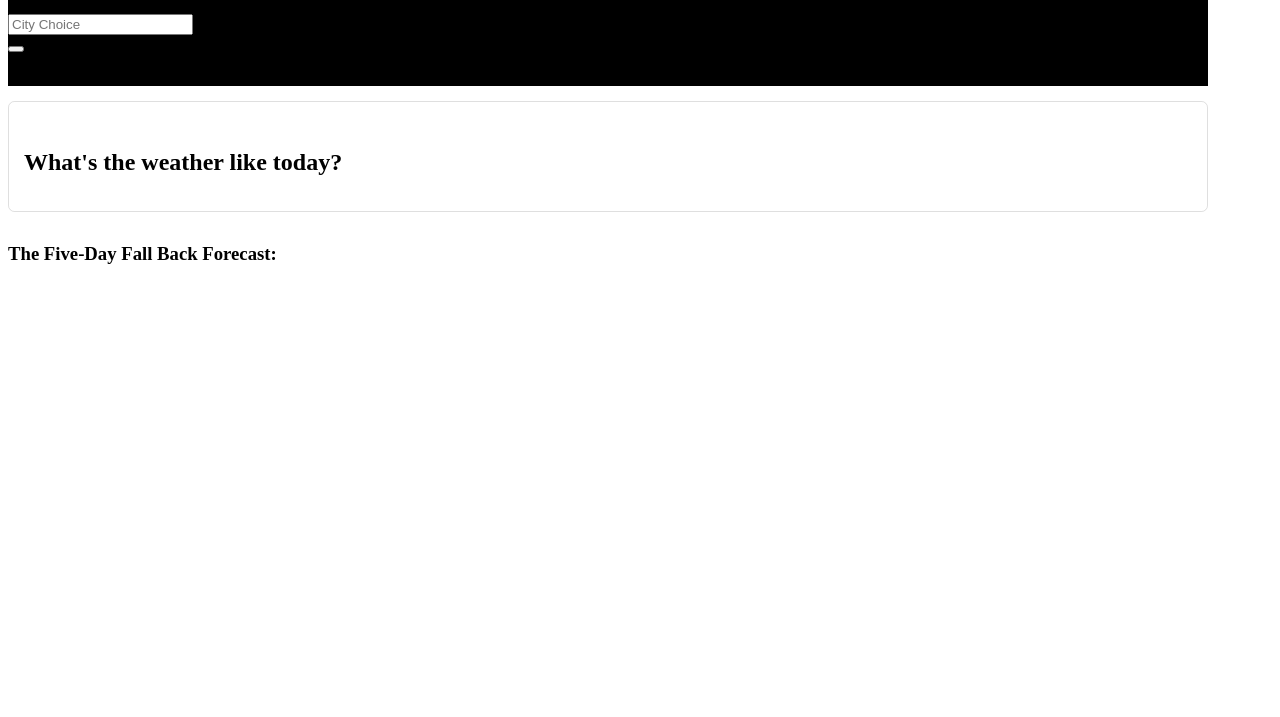
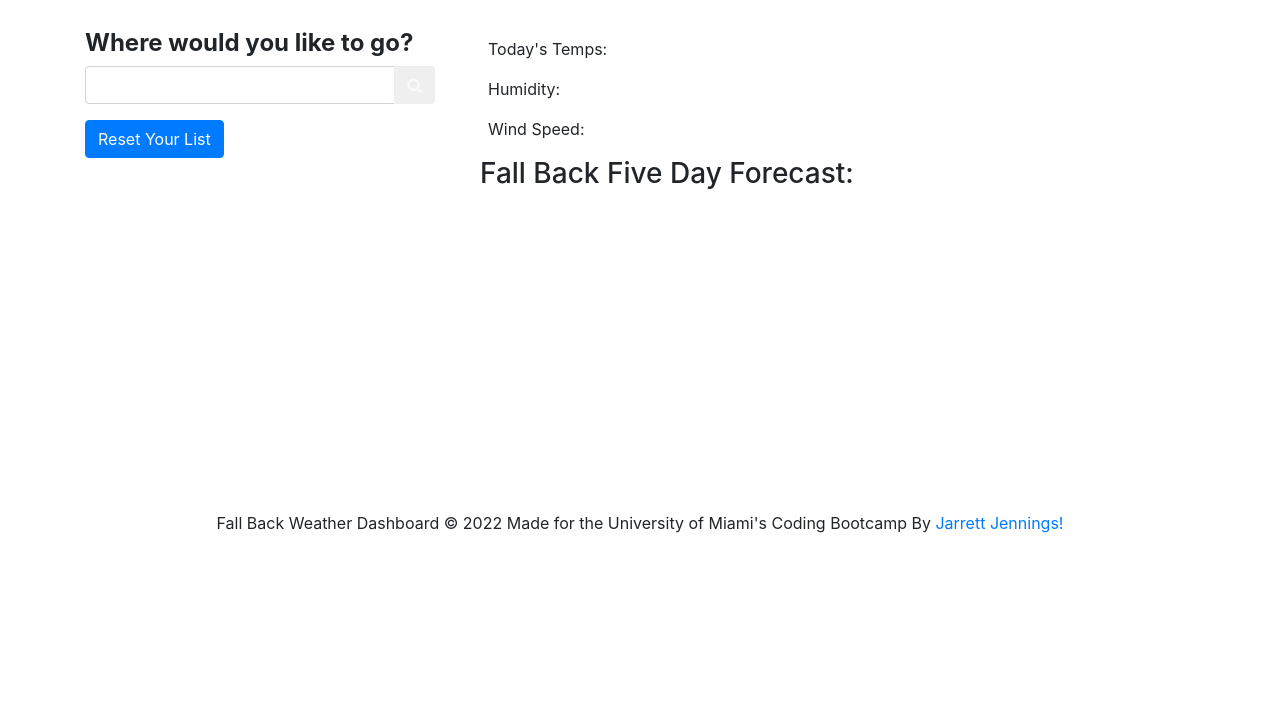
Before and after one commit to codingjarrett/whatstheweather, a plain HTML site: page index.html in a window 1280 px wide. Shown: the part 83-800 px from the top of the page. Drawn offline with nearby package versions, Linux system fonts and the light colour scheme.

Commit message:
revised HTML to optimize for future java and css

```diff
--- a/assets/style.css
+++ /dev/null
@@ -1,58 +0,0 @@
-.letsSearch {
-    background-color: rgb(0, 0, 0);
-}
-
-h2, h3 {
-    padding-top: 12px;
-    font-weight: 650;
-}
-
-h4 {
-    font-weight: 650;
-}
-
-.container {
-    max-width: 1200px;
-}
-
-.btn-group-vertical {
-    width: 100%;
-    display: inline-block;
-}
-
-.bg-primary, .input-group {
-    margin-bottom: 12px;
-}
-
-.btn-light {
-    text-align: left;
-}
-
-.uvPadding {
-    padding: 8px;
-    border-radius: 0.2rem;
-}
-
-.card-body {
-    padding: 0.73rem;
-    padding-bottom: 0;
-}
-
-#weatherToday {
-    border: solid 1px rgba(0,0,0,.124);
-    border-radius: 0.4rem;
-    margin: 15px 0 15px 0;
-    padding: 15px;
-}
-
-#searchHistory {
-    margin-bottom: 17px;
-    max-height: 410px;
-    overflow: auto;
-}
-
-@media (max-width:770px) {
-    #searchHistory {
-        max-height: 150px;
-    }
-}
--- a/index.html
+++ b/index.html
@@ -1,46 +1,93 @@
 <!DOCTYPE html>
 <html lang="en">
-
 <head>
     <meta charset="UTF-8">
     <meta name="viewport" content="width=device-width, initial-scale=1.0">
-    <meta http-equiv="X-UA-Compatible" content="ie=edge">
-    <link rel="stylesheet" type="text/css" href="assets/style.css">
-    <title>Fall Weather</title>
+    <meta http-equiv="X-UA-Compatible" content="ie=edge" />
+    <title>Weather Dashboard</title>
+    <link rel="stylesheet" href="https://cdnjs.cloudflare.com/ajax/libs/twitter-bootstrap/4.0.0/css/bootstrap.min.css" />
+    <link rel="stylesheet" href="https://maxcdn.bootstrapcdn.com/font-awesome/4.5.0/css/font-awesome.min.css">
+    <link rel="stylesheet" href="assets/style.css">
 </head>
-
 <body>
-    <nav class="navbar navbar-dark bg-dark d-flex justify-content-center">
-        <span class="navbar-brand mb-0 h1">Fall Back Five-Day Forecast</span>
-    </nav>
+    <div class="jumbotron container-fluid mt-2 text-center p-2" style="background-color:orangered ;color: white;">
+        <h1> <strong>Fall Back Weather Forecast</strong></h1>
+    </div>
     <div class="container">
         <div class="row">
-            <div class="col-md-3 letsSearch">
-                <form>
-                    <h3>Where to?</h3>
-                    <div class="input-group">
-                        <input type="text" class="form-control" id="pickCity" placeholder="City Choice">
-                        <div class="input-group-append">
-                            <button type="enter" id="enterCity" class="btn btn-primary fas fa-search"></button>
+            <div class="col-sm-4">
+                <h4 class="destination"><strong>Where would you like to go?</strong></h4>
+                <div class="input-group mb-3">
+                    <input type="text" class="form-control" id="finda-city" aria-label="City Search" aria-describedby="look-button">
+                    <div class="input-group-append">
+                        <button class="btn text-light" id="look-button"><i class="fa fa-search"></i></button>
+                    </div>
+                </div>
+                <button class="btn btn-primary" type="button" id="delete-search">Reset Your List</button>
+                <ul class="list-group">
+
+                </ul>
+            </div>
+            <div class="col-sm-8">
+                <div class="row ml-2">
+                    <div class="col-sm-12" id="current-weather">
+                        <h3 class="city-name mb-1 mt-2 bolder" id="this-city"></h3>
+                        <p>Today's Temps: <span class="current" id="cTemp"></span></p>
+                        <p>Humidity: <span class="current" id="cHum"></span></p>
+                        <p>Wind Speed: <span class="current" id="cWind"></span></p>
+                    </div>
+                </div>
+                <div class="col-sm-12" id ="future-weather">
+                    <h3>Fall Back Five Day Forecast:</h3>
+                    <div class="d-flex justify-content-center"
+                        <div class="row text-light">
+                            <div class="col-sm-2 forecast text-white ml-2 mb-3 p-2 mt-2 squared card1">
+                                <p id="futDate0"></p>
+                                <p id="futImg0"></p>
+                                <p>Next Day Temp: <span id="futureTemp0"></span></p>
+                                <p>Next Day Humidity: <span id="futureHum0"></span></p>
+                                <p>Next Day Wind: <span id="futureWind0"></span></p>
+                            </div>
+                            <div class="col-sm-2 forecast text-white ml-2 mb-3 p-2 mt-2 squared card2" >
+                                <p id="futDate1"></p>
+                                <p id="futImg1"></p>
+                                <p>Future Temp: <span id="futureTemp1"></span></p>
+                                <p>Future Humidity: <span id="futureHum1"></span></p>
+                                <p>Future Wind: <span id="futureWind1"></span></p>
+                            </div>
+                            <div class="col-sm-2 forecast text-white ml-2 mb-3 p-2 mt-2 squared card3">
+                                <p id="futDate2"></p>
+                                <p id="futImg2"></p>
+                                <p>Future Temp: <span id="futureTemp2"></span></p>
+                                <p>Future Humidity: <span id="futureHum2"></span></p>
+                                <p>Future Wind: <span id="futureWind2"></span></p>
+                            </div>
+                            <div class="col-sm-2 forecast text-white ml-2 mb-3 p-2 mt-2 squared card4">
+                                <p id="futDate3"></p>
+                                <p id="futImg3"></p>
+                                <p>Future Temp: <span id="futureTemp3"></span></p>
+                                <p>Future Humidity: <span id="futureHum3"></span></p>
+                                <p>Future Wind: <span id="futureWind3"></span></p>
+                            </div>
+                            <div class="col-sm-2 forecast text-white ml-2 mb-3 p-2 mt-2 squared card5" >
+                                <p id="futDate4"></p>
+                                <p id="futImg4"></p>
+                                <p>Future Temp: <span id="futureTemp4"></span></p>
+                                <p>Future Humidity: <span id="futureHum4"></span></p>
+                                <p>Future Wind: <span id="futureWind4"></span></p>
+                            </div>
                         </div>
-                    </div>
-                </form>
-                <div id="searchHistory" class="btn-group-vertical">
-                </div>
-            </div>
-            <div class="col-md-9">
-                <div id="weatherToday">
-                    <h2>What's the weather like today?</h2>
-                </div>
-                <div>
-                    <h3>The Five-Day Fall Back Forecast:</h3>
-                    <div class="row" id="weatherFuture">
                     </div>
                 </div>
             </div>
         </div>
     </div>
+		<footer class="mt-5 p-3 text-center"> Fall Back Weather Dashboard &copy 2022 Made for the University of Miami's Coding Bootcamp By <a href="https://github.com/codingjarrett" target="blank"> Jarrett Jennings!</a> </footer>
+
+    <!--jQuery JS-->
+    <script src="https://code.jquery.com/jquery.js"></script>
+    <script src="https://cdnjs.cloudflare.com/ajax/libs/twitter-bootstrap/4.0.0/js/bootstrap.bundle.min.js"></script>
+    <!--Code to Jvascript File-->
     <script src="assets/script.js"></script>
 </body>
-
 </html>
```
